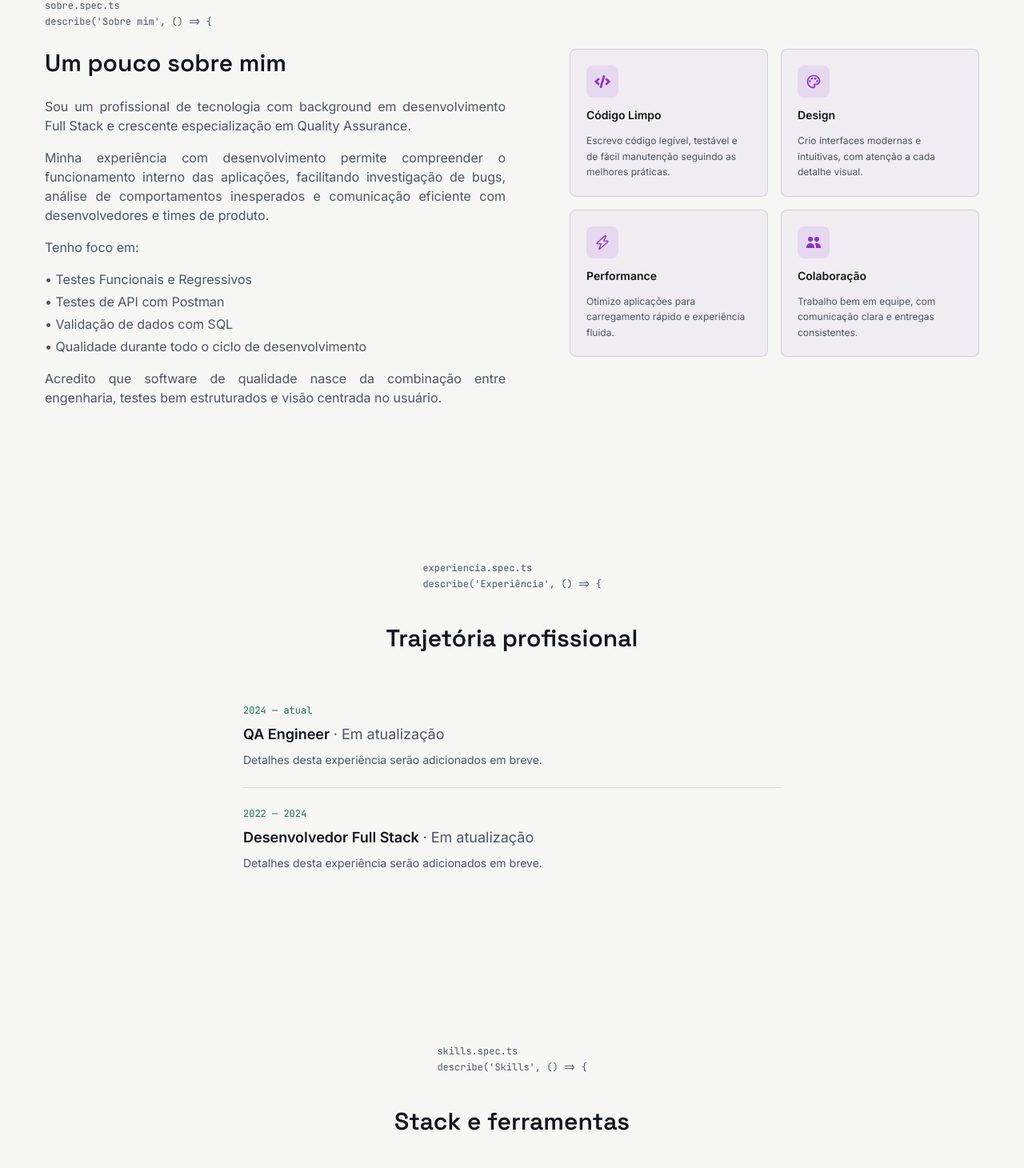
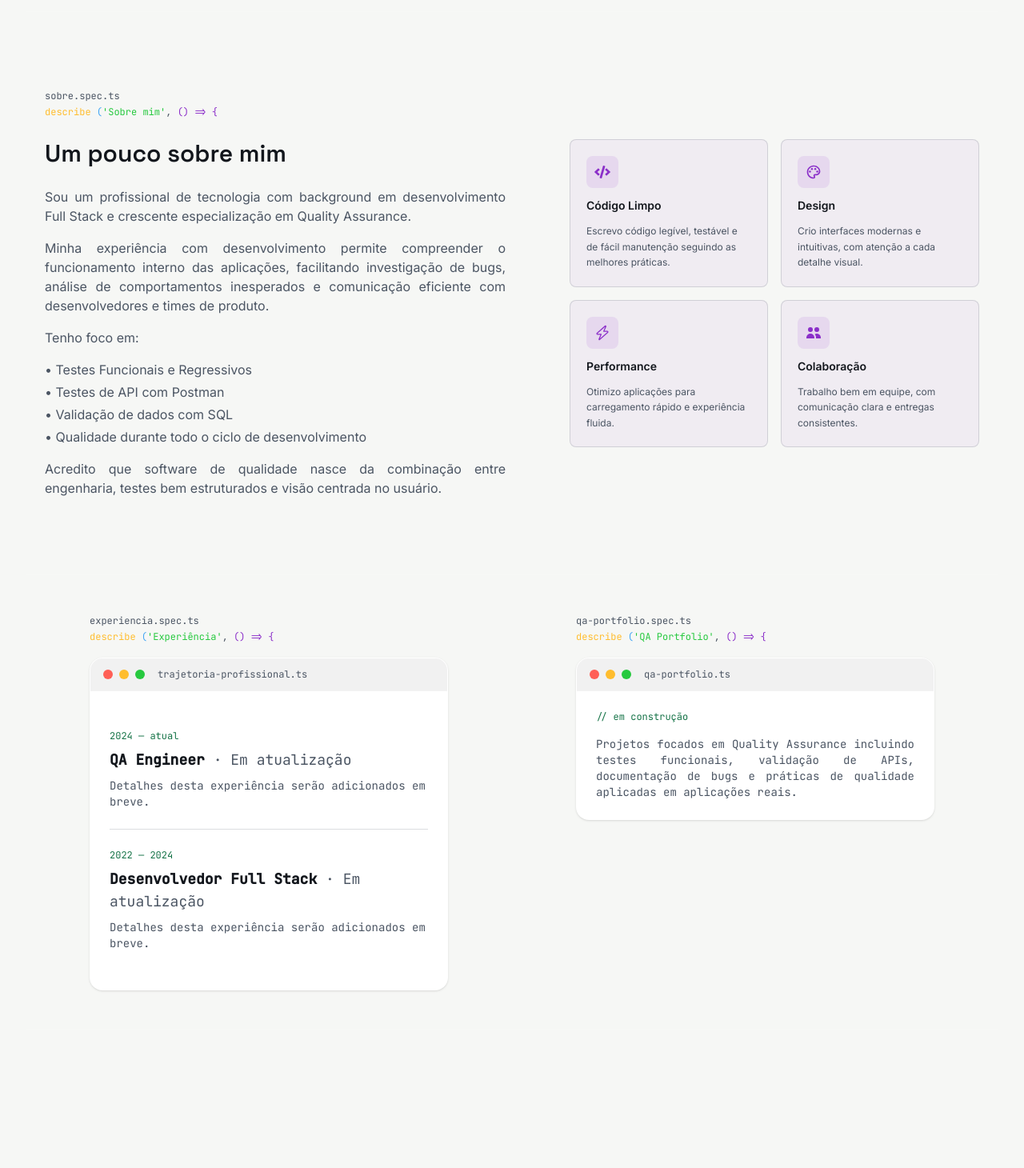
Before and after one commit to Pedro-Campagnoli/Portfolio, a Next.js app: page / in a window 1280 px wide. Shown: the part 898-2358 px from the top of the page at 80% size. After the commit the page ends 2233 px from the top, so only its background shows below. Built offline with nearby package versions, Linux system fonts and the light colour scheme.

Commit message:
refactor: split home into section components with divided layout

```diff
--- /dev/null
+++ b/src/app/_components/AboutSection.tsx
@@ -0,0 +1,50 @@
+import AboutCards from "./AboutCards";
+import SectionLabel from "./SectionLabel";
+
+export default function AboutSection(){
+  return(
+    <section
+            id="about"
+            className="w-full flex flex-col lg:flex-row justify-center items-center gap-20 py-12 px-6"
+          >
+            <div className="flex flex-col gap-6 max-w-xl">
+              <SectionLabel file="sobre.spec.ts" describe="Sobre mim" />
+
+              <h2 className="text-foreground font-display font-semibold text-3xl">
+                Um pouco sobre mim
+              </h2>
+
+              <div className="text-primary-text space-y-4 text-justify">
+                <p>
+                  Sou um profissional de tecnologia com background em
+                  desenvolvimento Full Stack e crescente especialização em Quality
+                  Assurance.
+                </p>
+
+                <p>
+                  Minha experiência com desenvolvimento permite compreender o
+                  funcionamento interno das aplicações, facilitando investigação de
+                  bugs, análise de comportamentos inesperados e comunicação
+                  eficiente com desenvolvedores e times de produto.
+                </p>
+
+                <p>Tenho foco em:</p>
+
+                <ul className="space-y-1">
+                  <li>• Testes Funcionais e Regressivos</li>
+                  <li>• Testes de API com Postman</li>
+                  <li>• Validação de dados com SQL</li>
+                  <li>• Qualidade durante todo o ciclo de desenvolvimento</li>
+                </ul>
+
+                <p>
+                  Acredito que software de qualidade nasce da combinação entre
+                  engenharia, testes bem estruturados e visão centrada no usuário.
+                </p>
+              </div>
+            </div>
+
+            <AboutCards />
+          </section>
+  )
+}
--- a/src/app/_components/ExperienceSection.tsx
+++ b/src/app/_components/ExperienceSection.tsx
@@ -1,3 +1,6 @@
+import DevCard from "./DevCard";
+import SectionLabel from "./SectionLabel";
+
 type ExperienceEntry = {
   period: string;
   role: string;
@@ -22,6 +25,13 @@ const experience: ExperienceEntry[] = [
 
 export default function ExperienceSection() {
   return (
+    <section id="experience" className="w-full flex justify-around mx-auto h-auto">
+      <div className="flex flex-col">
+        <SectionLabel file="experiencia.spec.ts" describe="Experiência" />
+
+          <h2 className="text-foreground font-display mt-4 font-semibold text-center text-3xl">
+          </h2>
+          <DevCard label="trajetoria-profissional.ts">
             <ul className="flex w-full max-w-2xl flex-col">
               {experience.map((item, index) => (
                 <li
@@ -39,5 +49,24 @@ export default function ExperienceSection() {
                 </li>
               ))}
             </ul>
+          </DevCard>
+      </div>
+
+      <div className="flex flex-col h-full justify-center items-end">
+        <div className="flex flex-col gap-4">
+          <SectionLabel file="qa-portfolio.spec.ts" describe="QA Portfolio" />
+          <DevCard label="qa-portfolio.ts">
+            <div className="flex flex-col items-center gap-4">
+              <span className="text-signal text-justify w-full font-mono text-xs">{`// em construção`}</span>
+              <p className="text-primary-text max-w-2xl text-justify">
+                Projetos focados em Quality Assurance incluindo testes funcionais,
+                validação de APIs, documentação de bugs e práticas de qualidade
+                aplicadas em aplicações reais.
+              </p>
+            </div>
+          </DevCard>
+        </div>
+      </div>
+    </section>
   );
 }
--- a/src/app/layout.tsx
+++ b/src/app/layout.tsx
@@ -37,7 +37,7 @@ export default function RootLayout({
       lang="pt-BR"
       className={`${inter.variable} ${spaceGrotesk.variable} ${jetbrainsMono.variable} ${inter.className}`}
     >
-      <body className="bg-background text-foreground">
+      <body className="bg-background text-foreground pt-16 flex flex-col items-center">
         <Header />
         {children}
       </body>
--- a/src/app/page.tsx
+++ b/src/app/page.tsx
@@ -1,133 +1,24 @@
-import { FaGithub, FaLinkedinIn } from "react-icons/fa";
-import { LuMail } from "react-icons/lu";
 
-import AboutCards from "./_components/AboutCards";
-import ContactSection from "./_components/ContactSection";
+import AboutSection from "./_components/AboutSection";
 import ExperienceSection from "./_components/ExperienceSection";
-import IconsList from "./_components/IconsList";
 import HeroSection from "./_components/HeroSection";
 
-function SectionLabel({ file, describe }: { file: string; describe: string }) {
-  return (
-    <div className="text-primary-text font-mono text-xs leading-relaxed">
-      <p>{file}</p>
-      <p>{`describe('${describe}', () => {`}</p>
-    </div>
-  );
-}
 
 export default function Home() {
   return (
-    <main className="flex flex-col items-center">
+    <main className="flex flex-col max-w-7xl">
       <HeroSection />
 
-      {/* ABOUT */}
-      <section
-        id="about"
-        className="w-full flex flex-col lg:flex-row justify-center items-center gap-20 py-24 px-6"
-      >
-        <div className="flex flex-col gap-6 max-w-xl">
-          <SectionLabel file="sobre.spec.ts" describe="Sobre mim" />
+      <hr className="border-t border-border my-12" />
 
-          <h2 className="text-foreground font-display font-semibold text-3xl">
-            Um pouco sobre mim
-          </h2>
+      <AboutSection />
 
-          <div className="text-primary-text space-y-4 text-justify">
-            <p>
-              Sou um profissional de tecnologia com background em
-              desenvolvimento Full Stack e crescente especialização em Quality
-              Assurance.
-            </p>
+      <hr className="border-t border-border my-12" />
 
-            <p>
-              Minha experiência com desenvolvimento permite compreender o
-              funcionamento interno das aplicações, facilitando investigação de
-              bugs, análise de comportamentos inesperados e comunicação
-              eficiente com desenvolvedores e times de produto.
-            </p>
+      <ExperienceSection />
 
-            <p>Tenho foco em:</p>
+      <hr className="border-t border-border my-12" />
 
-            <ul className="space-y-1">
-              <li>• Testes Funcionais e Regressivos</li>
-              <li>• Testes de API com Postman</li>
-              <li>• Validação de dados com SQL</li>
-              <li>• Qualidade durante todo o ciclo de desenvolvimento</li>
-            </ul>
-
-            <p>
-              Acredito que software de qualidade nasce da combinação entre
-              engenharia, testes bem estruturados e visão centrada no usuário.
-            </p>
-          </div>
-        </div>
-
-        <AboutCards />
-      </section>
-
-      {/* EXPERIENCE */}
-      <section
-        id="experience"
-        className="w-full flex flex-col items-center gap-10 py-24 px-6"
-      >
-        <SectionLabel file="experiencia.spec.ts" describe="Experiência" />
-
-        <h2 className="text-foreground font-display font-semibold text-3xl">
-          Trajetória profissional
-        </h2>
-
-        <ExperienceSection />
-      </section>
-
-      {/* SKILLS */}
-      <section
-        id="skills"
-        className="w-full py-24 flex flex-col items-center gap-10 px-6"
-      >
-        <SectionLabel file="skills.spec.ts" describe="Skills" />
-
-        <h2 className="text-foreground font-display font-semibold text-3xl">
-          Stack e ferramentas
-        </h2>
-
-        <IconsList />
-      </section>
-
-      {/* QA PROJECTS */}
-      <section
-        id="qa-projects"
-        className="w-full py-24 flex flex-col items-center px-6"
-      >
-        <SectionLabel file="qa-portfolio.spec.ts" describe="QA Portfolio" />
-
-        <div className="flex items-center gap-3 mt-2 mb-10">
-          <h2 className="text-foreground font-display font-semibold text-3xl">
-            QA Portfolio
-          </h2>
-          <span className="text-signal font-mono text-xs">{`// em construção`}</span>
-        </div>
-
-        <p className="text-primary-text max-w-2xl text-center">
-          Projetos focados em Quality Assurance incluindo testes funcionais,
-          validação de APIs, documentação de bugs e práticas de qualidade
-          aplicadas em aplicações reais.
-        </p>
-      </section>
-
-      {/* CONTACT */}
-      <section
-        id="contact"
-        className="w-full flex flex-col items-center gap-10 py-24 px-6"
-      >
-        <SectionLabel file="contato.spec.ts" describe="Contato" />
-
-        <h2 className="text-foreground font-display font-semibold text-3xl">
-          Vamos conversar?
-        </h2>
-
-        <ContactSection />
-      </section>
     </main>
   );
 }
```
Lines whose indentation alone changed are shown as unchanged.
